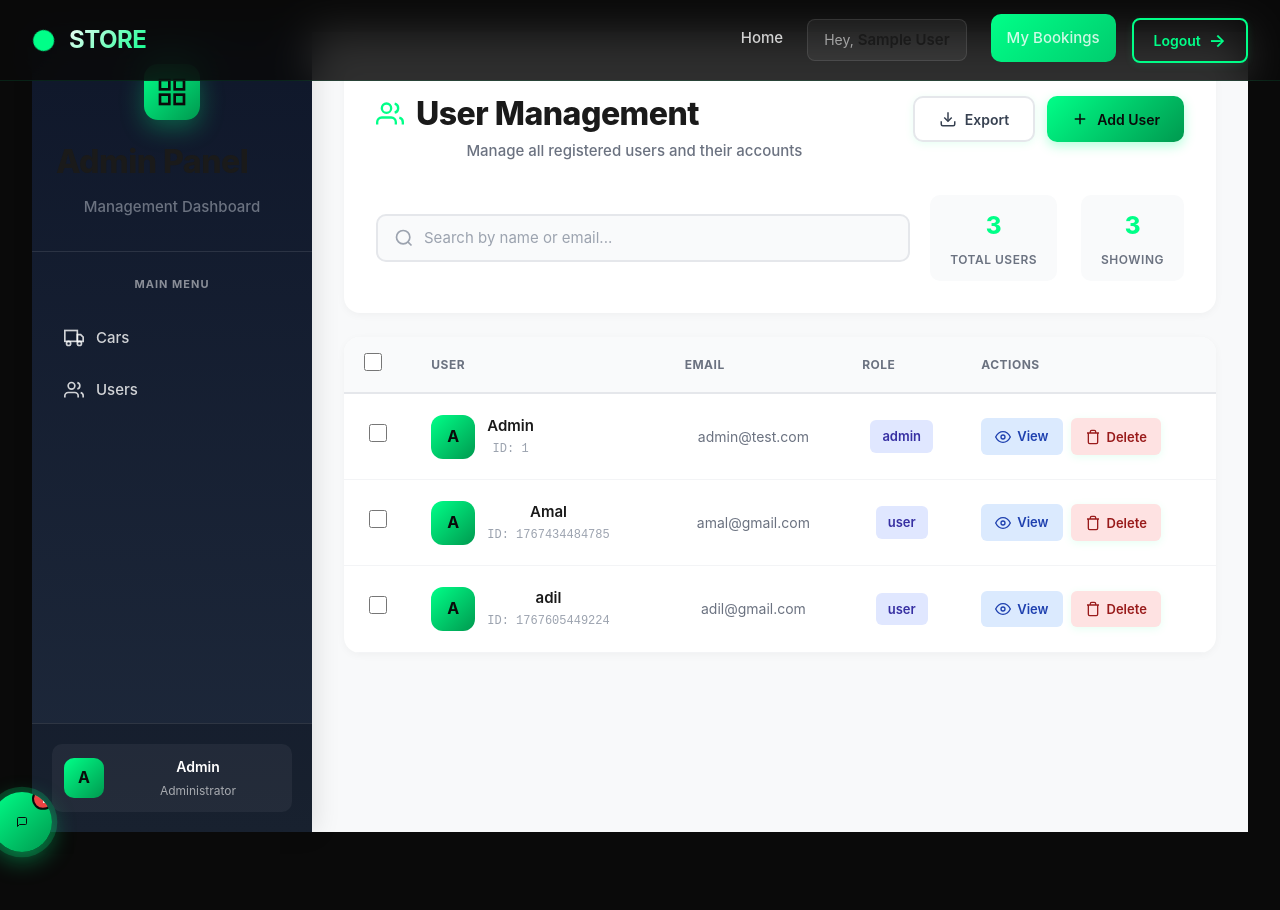
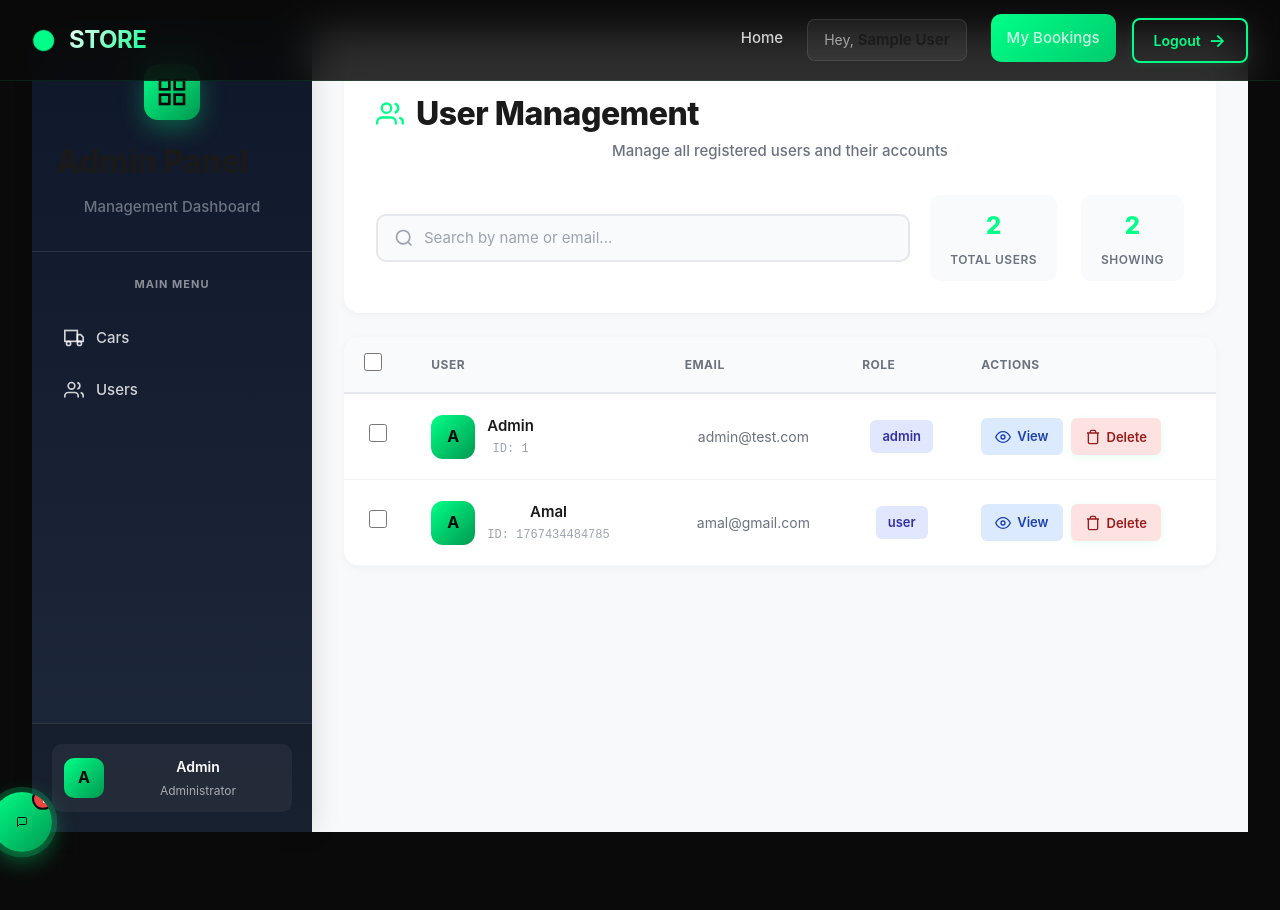
Before and after one commit to AmalHisham/car-rental-app, a React (Vite) app: page /admin/users in a window 1280 px wide. Shown: the top 910 px of the page. Built offline with nearby package versions, Linux system fonts and the light colour scheme; data requests are answered from the project's data file; sample sign-in values are in the browser's storage.

Commit message:
admin can now delete user

```diff
--- a/db.json
+++ b/db.json
@@ -12,13 +12,6 @@
       "name": "Amal",
       "email": "amal@gmail.com",
       "password": "amal123",
-      "role": "user"
-    },
-    {
-      "id": 1767605449224,
-      "name": "adil",
-      "email": "adil@gmail.com",
-      "password": "adil123",
       "role": "user"
     }
   ],
--- a/src/pages/admin/AdminUsers.jsx
+++ b/src/pages/admin/AdminUsers.jsx
@@ -1,5 +1,6 @@
 import React from "react";
 import { Link } from "react-router-dom";
+import { deleteUser } from "../../services/userService";
 import "./AdminUsers.css";
 
 export default function AdminUsers() {
@@ -27,6 +28,23 @@ export default function AdminUsers() {
       user.email?.toLowerCase().includes(searchQuery.toLowerCase())
   );
 
+  function handleDelete(userId) {
+    const confirmDelete = window.confirm(
+      "Are you sure you want to delete this user?"
+    )
+
+    if (!confirmDelete) return
+
+    deleteUser(userId)
+      .then(() => {
+        setUsers(prev => prev.filter(u => u.id !== userId))
+      })
+      .catch(() => {
+        alert("Failed to delete user")
+      })
+  }
+
+
   return (
     <div className="admin-container">
       <div className="admin-header">
@@ -45,23 +63,7 @@ export default function AdminUsers() {
               Manage all registered users and their accounts
             </p>
           </div>
-          <div className="header-actions">
-            <button className="export-btn">
-              <svg width="18" height="18" viewBox="0 0 24 24" fill="none" stroke="currentColor" strokeWidth="2">
-                <path d="M21 15v4a2 2 0 0 1-2 2H5a2 2 0 0 1-2-2v-4"/>
-                <polyline points="7 10 12 15 17 10"/>
-                <line x1="12" y1="15" x2="12" y2="3"/>
-              </svg>
-              Export
-            </button>
-            <button className="add-user-btn">
-              <svg width="18" height="18" viewBox="0 0 24 24" fill="none" stroke="currentColor" strokeWidth="2">
-                <line x1="12" y1="5" x2="12" y2="19"/>
-                <line x1="5" y1="12" x2="19" y2="12"/>
-              </svg>
-              Add User
-            </button>
-          </div>
+
         </div>
 
         <div className="search-filter-bar">
@@ -177,7 +179,10 @@ export default function AdminUsers() {
                           </svg>
                           View
                         </Link>
-                        <button className="action-btn delete-btn">
+                        <button
+                        className="action-btn delete-btn"
+                        onClick={() => handleDelete(user.id)}
+                        >
                           <svg width="16" height="16" viewBox="0 0 24 24" fill="none" stroke="currentColor" strokeWidth="2">
                             <polyline points="3 6 5 6 21 6"/>
                             <path d="M19 6v14a2 2 0 0 1-2 2H7a2 2 0 0 1-2-2V6m3 0V4a2 2 0 0 1 2-2h4a2 2 0 0 1 2 2v2"/>
--- a/src/services/userService.js
+++ b/src/services/userService.js
@@ -2,4 +2,13 @@ const API_URL = 'http://localhost:3001'
 
 export async function deleteUser(userId) {
 
+    const res = await fetch(`${API_URL}/users/${userId}`, {
+    method : "DELETE"
+    })
+
+    if(!res.ok) {
+        throw new Error("Failed to delete user")
+    }
+
+    return true
 }
```
